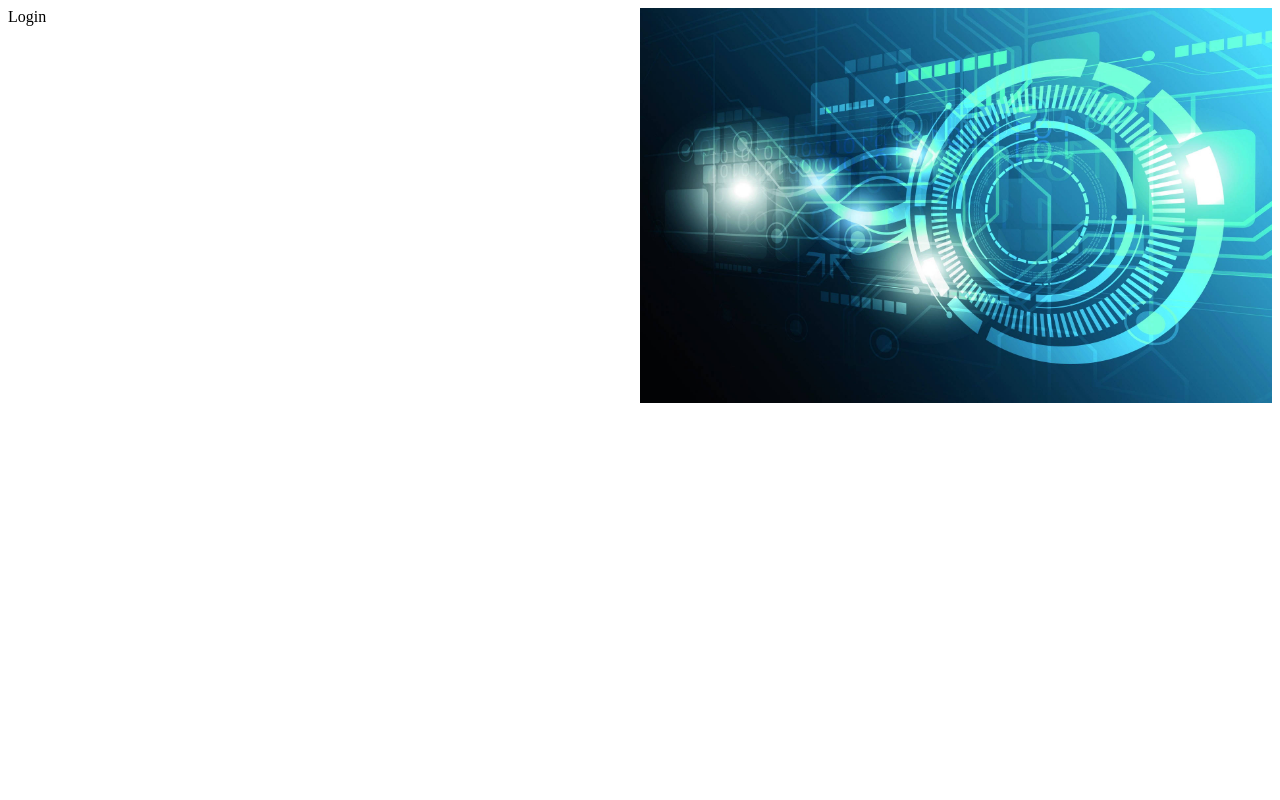
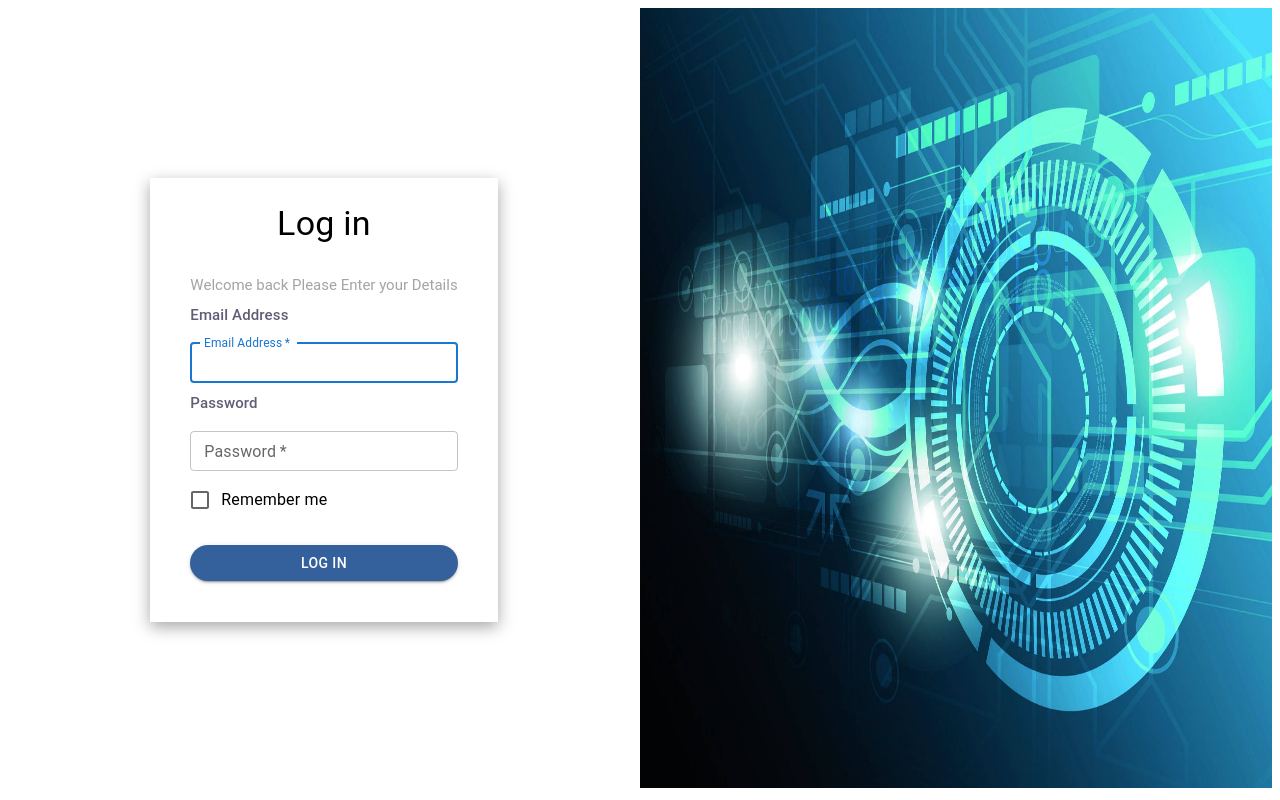
Before and after one commit to project-by-artrue/NDT-Quality-admin-fe-service, a React app: page / in a window 1280 px wide. Built offline with nearby package versions, Linux system fonts and the light colour scheme.

Commit message:
Login Added

```diff
--- a/package.json
+++ b/package.json
@@ -20,6 +20,10 @@
   },
   "homepage": "https://github.com/ridham-007/NDT-Quality-admin-fe-service#readme",
   "dependencies": {
+    "@emotion/react": "^11.10.6",
+    "@emotion/styled": "^11.10.6",
+    "@mui/material": "^5.11.11",
+    "@mui/styled-engine-sc": "^5.11.11",
     "react": "^18.2.0",
     "react-dom": "^18.2.0",
     "react-router-dom": "^6.8.1",
--- a/src/App.js
+++ b/src/App.js
@@ -1,11 +1,13 @@
 import React from "react";
 import { BrowserRouter, Route, Routes } from 'react-router-dom';
+import Dashboard from "./components/Dashboard/Dashboard";
 import Login from "./components/Login/Login";
 const App = () => {
     return (
         <BrowserRouter>
             <Routes>
                 <Route path="/" exact element={<Login />} />
+                <Route path="/dashboard" exact element={<Dashboard />} />
             </Routes>
         </BrowserRouter>
     );
--- a/src/components/Dashboard/Dashboard.jsx
+++ b/src/components/Dashboard/Dashboard.jsx
@@ -0,0 +1,24 @@
+import React, { useState } from "react";
+import { MainWrapper, LeftContent, RightContent, LeftImg, LeftItem } from "./Dashboard.styles";
+
+export default function Dashboard() {
+
+    const [set, doneset] = useState(["Dashboard", "Assement", "Users", "System Setting"]);
+    return (
+        <>
+            <MainWrapper>
+                <LeftContent>
+                    <LeftImg>NDT</LeftImg>
+                    <LeftItem>
+                        {set.map((local, index) => (
+                            <ul><li key={index}>{local}</li></ul>
+                        ))}
+                    </LeftItem>
+                </LeftContent>
+                <RightContent>
+                    <h2>Hello2</h2>
+                </RightContent>
+            </MainWrapper>
+        </>
+    )
+}
--- /dev/null
+++ b/src/components/Dashboard/Dashboard.styles.js
@@ -0,0 +1,41 @@
+import styled from "styled-components";
+
+const MainWrapper = styled.div`
+    display: flex;
+`;
+
+const LeftImg = styled.div`
+    font-size: 30px;
+    padding: 25px 30px;
+`;
+
+const LeftItem = styled.div`
+    margin-top: 15px;
+
+    li{
+        list-style-type: none;
+        font-size: 16px;
+        font-family: 'Roboto';
+        font-style: normal;
+        font-weight: 500;
+        padding: 0 15px;
+    }
+
+`;
+
+const LeftContent = styled.div`
+    width: 15%;
+    height: calc(100vh - 20px);
+`;
+
+const RightContent = styled.div`
+    width: 85%;
+`;
+
+export {
+    MainWrapper,
+    LeftImg,
+    LeftItem,
+    LeftContent,
+    RightContent
+};
--- a/src/components/Login/Login.jsx
+++ b/src/components/Login/Login.jsx
@@ -1,16 +1,90 @@
 import React from "react";
+import Typography from '@mui/material/Typography';
+import Button from '@mui/material/Button';
+import TextField from '@mui/material/TextField';
+import FormControlLabel from '@mui/material/FormControlLabel';
+import Checkbox from '@mui/material/Checkbox';
+import Link from '@mui/material/Link';
+import Grid from '@mui/material/Grid';
+import Box from '@mui/material/Box';
 import {
-    LoginWrapper, DetailsContainer, ImageContainer, ImageWrapper
+    LoginWrapper, DetailsContainer, DetailsWrapper, DetailsHead, ImageContainer, ImageWrapper
 } from "./Login.styles";
 import LoginBackground from '../../assets/images/LoginBackground.jpg';
 
 export default function Login() {
+
+    const handleSubmit = (event) => {
+        event.preventDefault();
+        const data = new FormData(event.currentTarget);
+        console.log({
+            email: data.get('email'),
+            password: data.get('password'),
+        });
+    };
+
     return (
         <LoginWrapper>
-            <DetailsContainer>Login</DetailsContainer>
-            <ImageWrapper><ImageContainer
-                src={LoginBackground}
-            ></ImageContainer></ImageWrapper>
-        </LoginWrapper>
+            <DetailsContainer>
+                <DetailsWrapper>
+                    <Typography component="h1" variant="h4" marginBottom="30px">
+                        Log in
+                    </Typography>
+                    <Typography component="h1" variant="h5" fontSize="15px" color="#A6A3A3">
+                        Welcome back Please Enter your Details
+                    </Typography>
+                    <Box component="form" onSubmit={handleSubmit} noValidate sx={{ mt: 1 }}>
+                        <Typography variant="h6" align="left" fontSize="15px" color="#615D77">
+                            Email Address
+                        </Typography>
+                        <TextField
+                            margin="normal"
+                            required
+                            fullWidth
+                            id="email"
+                            label="Email Address"
+                            name="email"
+                            autoComplete="email"
+                            autoFocus
+                            size="small"
+                        />
+                        <Typography variant="h6" align="left" fontSize="15px" color="#615D77">
+                            Password
+                        </Typography>
+                        <TextField
+                            margin="normal"
+                            required
+                            fullWidth
+                            name="password"
+                            label="Password"
+                            type="password"
+                            id="password"
+                            autoComplete="current-password"
+                            size="small"
+                        />
+                        <Grid container>
+                            <Grid item>
+                                <FormControlLabel
+                                    control={<Checkbox value="remember" color="primary" />}
+                                    label="Remember me"
+                                />
+                            </Grid>
+                        </Grid>
+                        <Button
+                            type="submit"
+                            fullWidth
+                            variant="contained"
+                            sx={{ mt: 3, mb: 2 }}
+                            style={{ borderRadius: "50px", color: "#ffffff", backgroundColor: "#34609B" }}
+                        >
+                            Log In
+                        </Button>
+                    </Box>
+                </DetailsWrapper>
+            </DetailsContainer>
+            <ImageWrapper>
+                <ImageContainer src={LoginBackground}>
+                </ImageContainer></ImageWrapper>
+        </LoginWrapper >
     )
 }
--- a/src/components/Login/Login.styles.js
+++ b/src/components/Login/Login.styles.js
@@ -2,26 +2,67 @@ import styled from "styled-components";
 
 const LoginWrapper = styled.div`
     display: flex;
+    align-items: center;
 `;
 
 const DetailsContainer = styled.div`
     width: 50%;
-    height: 100%;
+    height: calc(100vh - 20px);
+    display: flex;
+    justify-content: center;
+    align-items: center;
+
+    @media screen and (min-width: 0px) and (max-width: 820px) {
+        width: 100%;   /* show it on small screens */
+}
+`;
+
+const DetailsWrapper = styled.div`
+    dispaly: flex;
+    align-items: center;
+    text-align: center;
+    padding: 25px 40px;
+    box-shadow: rgba(0, 0, 0, 0.35) 0px 5px 15px;
+`;
+
+const DetailsHead = styled.div`
+    text-align: center;
+    font-family: 'Roboto';
+    font-style: normal;
+    font-weight: 700;
+    font-size: 35px;
+    line-height: 59px;
 `;
 
 const ImageWrapper = styled.div`
     width: 50%;
     height: 100%;
+
+    @media screen and (min-width: 0px) and (max-width: 821px) {
+        display: none;   /* show it on small screens */
+}
+
+    @media screen and (min-width: 821px) and (max-width: 1024px) {
+      display: block;    /* hide it elsewhere */
+}
 `;
 
 const ImageContainer = styled.img`
     width: 100%;
-    height: 100%;
+    height: calc(100vh - 20px);
+    backgroundRepeat: 'no-repeat',
+    backgroundSize: 'cover',
+    backgroundPosition: 'center',
+
+
+
 `;
 
 export {
     LoginWrapper,
     DetailsContainer,
+    DetailsWrapper,
+    DetailsHead,
     ImageWrapper,
     ImageContainer,
 };
```
Also changed, not shown: 1 other file (tests, documents, lock files or other folders).
